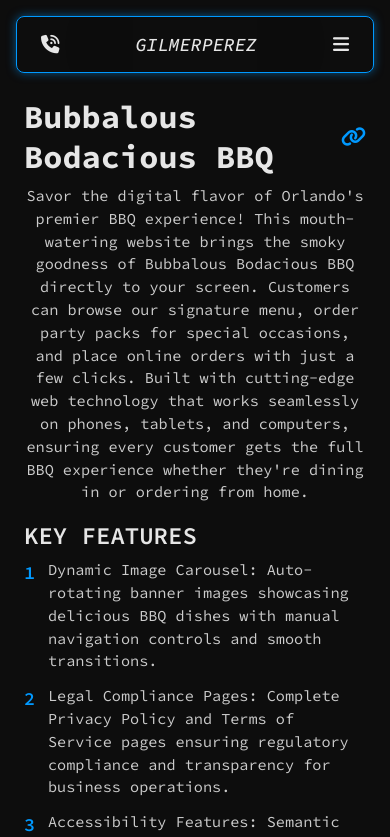
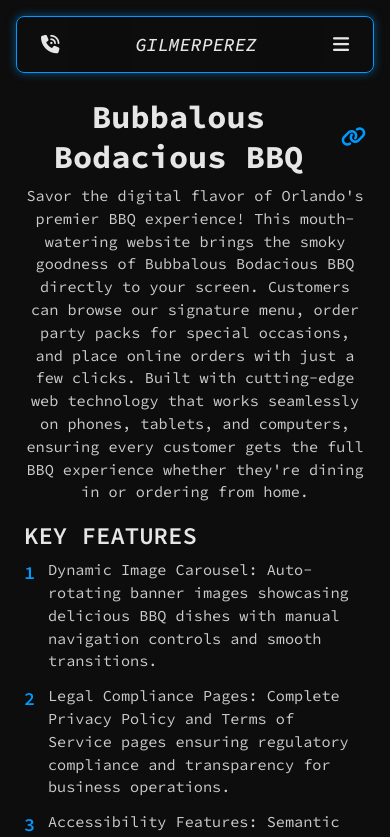
Before and after one commit to gilmerperez/gilmer-perez, a React (Vite) app: page /projects/1 in a window 390 px wide. Shown: the top 837 px of the page. Built offline with nearby package versions, Linux system fonts and the light colour scheme.

Commit message:
Made project title centered

```diff
--- a/src/pages/IndividualProject/IndividualProject.module.css
+++ b/src/pages/IndividualProject/IndividualProject.module.css
@@ -36,6 +36,7 @@
 
 .projectTitle {
   font-size: 3.5rem;
+  text-align: center;
   margin-right: 1rem;
   transition: 0.3s ease-in;
 }
@@ -228,6 +229,7 @@
 
   .projectTitle {
     font-size: 2rem;
+    margin-right: 0.5rem;
   }
 
   .projectLink {
```
